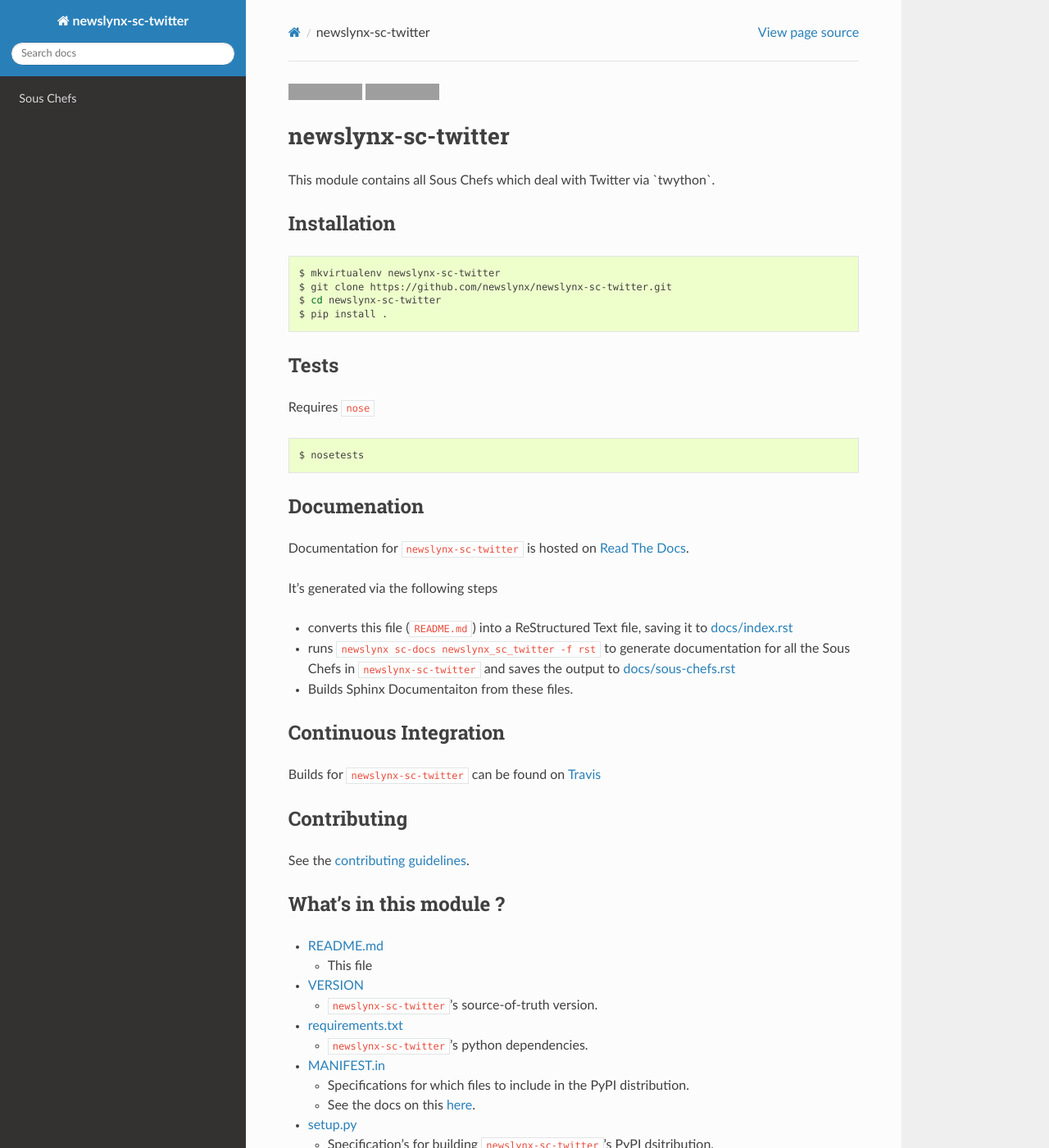
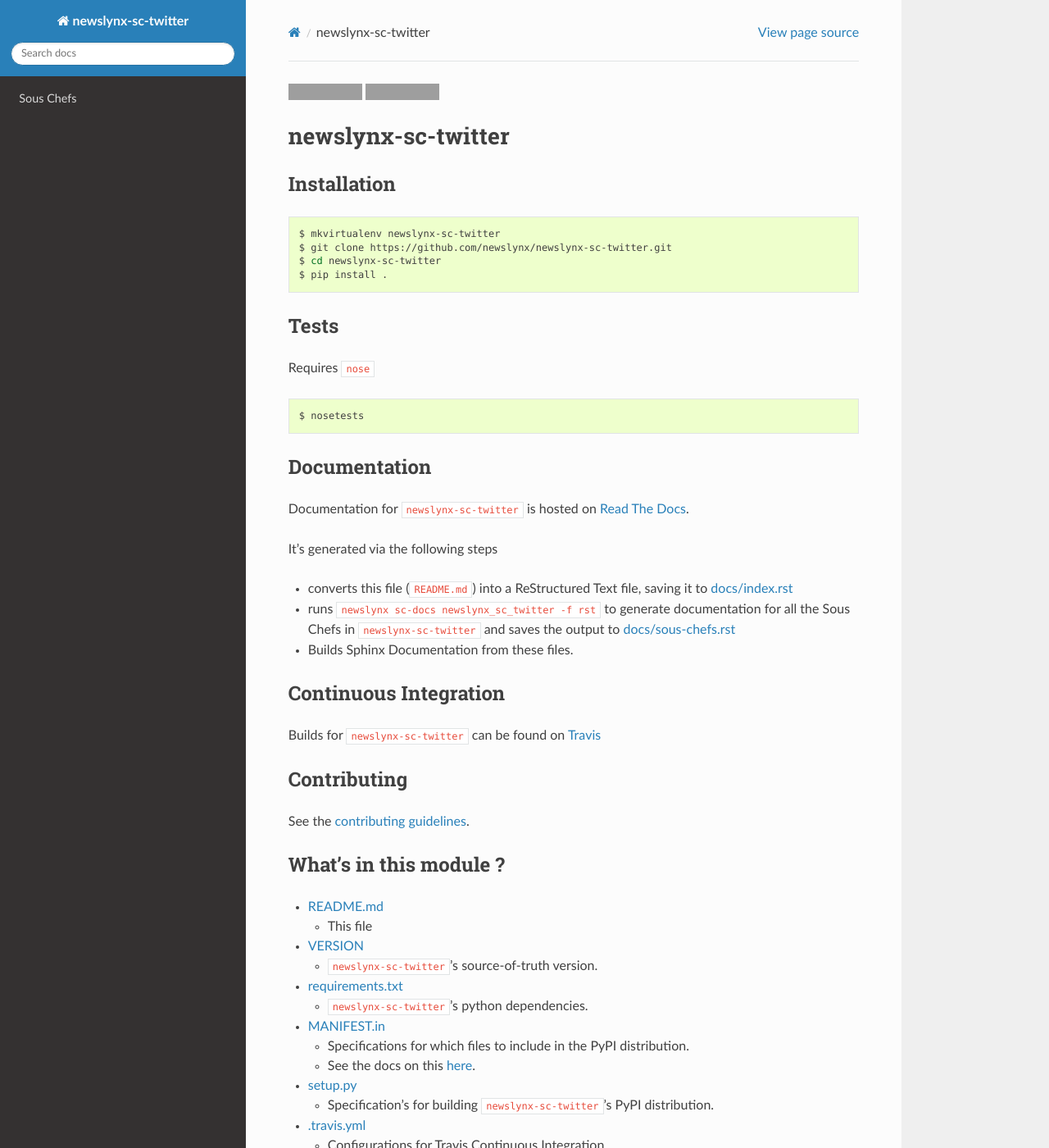
Before and after one commit to newslynx/newslynx-sc-twitter, a Sphinx documentation site: the page built from docs/index.rst, in a window 1280 px wide and 1400 px high. Shown: the whole window at 82% size. Built offline with Sphinx 7.4.7 and the Read the Docs theme 2.0.0, drawn with Linux system fonts in a browser that asks for light colours; pages that are not in the unit, such as notebooks, are missing from menus; some of the changed text lies outside the part shown; grey boxes are pictures that could not be loaded.

Commit message:
=Auto update at `date`

```diff
--- a/docs/conf.py
+++ b/docs/conf.py
@@ -46,7 +46,7 @@
 
 # General information about the project.
 project = u'newslynx-sc-twitter'
-copyright = u'2015, Brian Abelson'
+copyright = u'2015, Merlynne'
 
 # The version info for the project you're documenting, acts as replacement for
 # |version| and |release|, also used in various other places throughout the
@@ -201,56 +201,56 @@
 #     #'preamble': '',
 # }
 
-# # Grouping the document tree into LaTeX files. List of tuples
-# # (source start file, target name, title,
-# #  author, documentclass [howto, manual, or own class]).
+# Grouping the document tree into LaTeX files. List of tuples
+# (source start file, target name, title,
+#  author, documentclass [howto, manual, or own class]).
 # latex_documents = [
 #     ('index', 'newslynx-sc-twitter.tex', u'newslynx-sc-twitter Documentation',
-#      u'Brian Abelson', 'manual'),
+#      u'Merlynne', 'manual'),
 # ]
 
-# # The name of an image file (relative to this directory) to place at the top of
-# # the title page.
-# #latex_logo = None
+# The name of an image file (relative to this directory) to place at the top of
+# the title page.
+#latex_logo = None
 
-# # For "manual" documents, if this is true, then toplevel headings are parts,
-# # not chapters.
-# #latex_use_parts = False
+# For "manual" documents, if this is true, then toplevel headings are parts,
+# not chapters.
+#latex_use_parts = False
 
-# # If true, show page references after internal links.
-# #latex_show_pagerefs = False
+# If true, show page references after internal links.
+#latex_show_pagerefs = False
 
-# # If true, show URL addresses after external links.
-# #latex_show_urls = False
+# If true, show URL addresses after external links.
+#latex_show_urls = False
 
-# # Documents to append as an appendix to all manuals.
-# #latex_appendices = []
+# Documents to append as an appendix to all manuals.
+#latex_appendices = []
 
-# # If false, no module index is generated.
-# #latex_domain_indices = True
+# If false, no module index is generated.
+#latex_domain_indices = True
 
 
-# # -- Options for manual page output ---------------------------------------
+# -- Options for manual page output ---------------------------------------
 
-# # One entry per manual page. List of tuples
-# # (source start file, name, description, authors, manual section).
+# One entry per manual page. List of tuples
+# (source start file, name, description, authors, manual section).
 # man_pages = [
 #     ('index', 'newslynx-sc-twitter', u'newslynx-sc-twitter Documentation',
-#      [u'Brian Abelson'], 1)
+#      [u'Merlynne'], 1)
 # ]
 
-# # If true, show URL addresses after external links.
-# #man_show_urls = False
+# If true, show URL addresses after external links.
+#man_show_urls = False
 
 
-# # -- Options for Texinfo output -------------------------------------------
+# -- Options for Texinfo output -------------------------------------------
 
-# # Grouping the document tree into Texinfo files. List of tuples
-# # (source start file, target name, title, author,
-# #  dir menu entry, description, category)
+# Grouping the document tree into Texinfo files. List of tuples
+# (source start file, target name, title, author,
+#  dir menu entry, description, category)
 # texinfo_documents = [
 #     ('index', 'newslynx-sc-twitter', u'newslynx-sc-twitter Documentation',
-#      u'Brian Abelson', 'newslynx-sc-twitter', 'This module contains all Sous Chefs which deal with Twitter via \`twython\`.',
+#      u'Merlynne', 'newslynx-sc-twitter', '',
 #      'Miscellaneous'),
 # ]
 
--- a/docs/index.rst
+++ b/docs/index.rst
@@ -2,9 +2,6 @@
 
 newslynx-sc-twitter
 ===================
-
-This module contains all Sous Chefs which deal with Twitter via
-\`twython\`.
 
 Installation
 ------------
@@ -25,8 +22,8 @@
 
     $ nosetests
 
-Documenation
-------------
+Documentation
+-------------
 
 Documentation for ``newslynx-sc-twitter`` is hosted on `Read The
 Docs <http://newslynx-sc-twitter.readthedocs.org/>`__.
@@ -40,7 +37,7 @@
    documentation for all the Sous Chefs in ``newslynx-sc-twitter`` and
    saves the output to
    `docs/sous-chefs.rst <https://github.com/newslynx/newslynx-sc-twitter/blob/master/docs/sous-chefs.rst>`__
--  Builds Sphinx Documentaiton from these files.
+-  Builds Sphinx Documentation from these files.
 
 Continuous Integration
 ----------------------
@@ -79,7 +76,7 @@
 -  `setup.py <https://github.com/newslynx/newslynx-sc-twitter/blob/master/setup.py>`__
 
    -  Specification's for building ``newslynx-sc-twitter``'s PyPI
-      dsitribution.
+      distribution.
 
 -  `.travis.yml <https://github.com/newslynx/newslynx-sc-twitter/blob/master/.travis.yml>`__
 
--- a/requirements.txt
+++ b/requirements.txt
@@ -1,4 +1,3 @@
 nose
 sphinx
 newslynx
-twython==3.3.0
--- a/setup.py
+++ b/setup.py
@@ -29,7 +29,7 @@
 setup(
     name='newslynx-sc-twitter',
     version=VERSION,
-    description='This module contains all Sous Chefs which deal with Twitter via \`twython\`.',
+    description='',
     long_description=long_description,
     classifiers=[
         "Development Status :: 3 - Alpha",
@@ -39,7 +39,7 @@
         "Programming Language :: Python",
     ],
     keywords='',
-    author='Brian Abelson',
+    author='Merlynne',
     author_email='',
     url='http://github.com/newslynx/newslynx-sc-twitter',
     license='MIT',
```
Also changed, not shown: CONTRIBUTING.md (+1 -1 lines), README.md (+4 -5 lines), .travis.yml, 1 other file.
